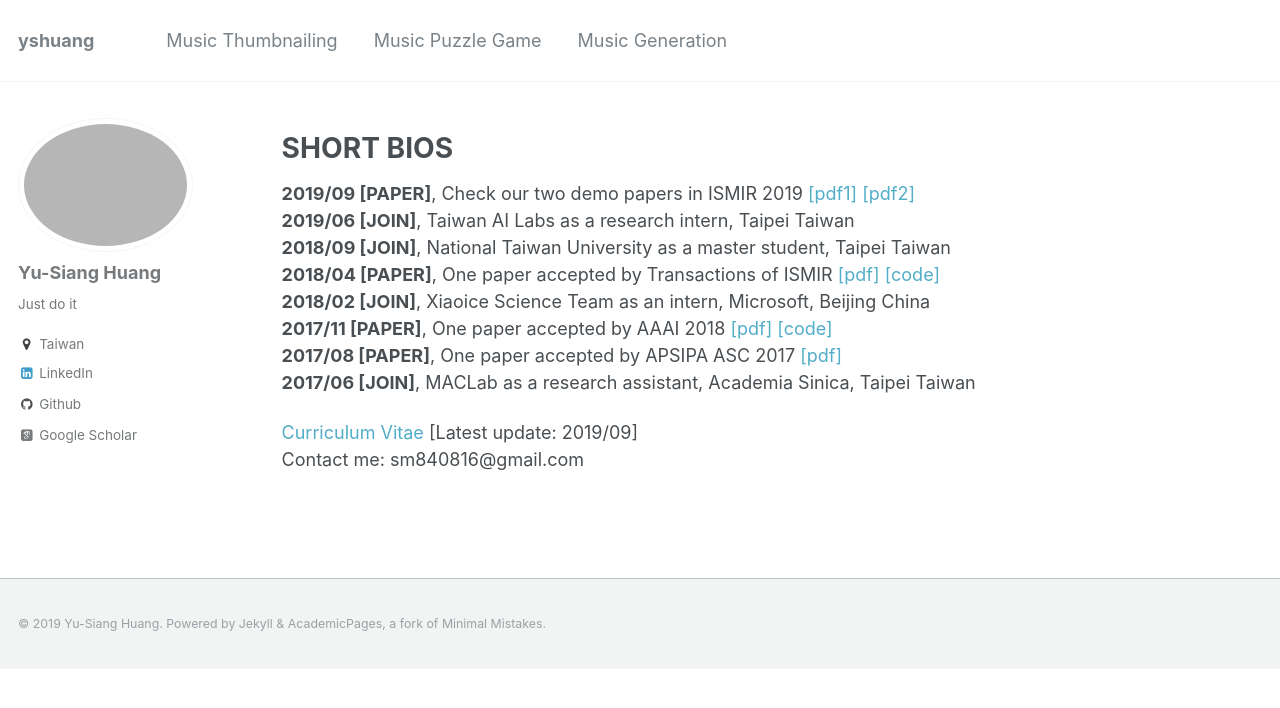
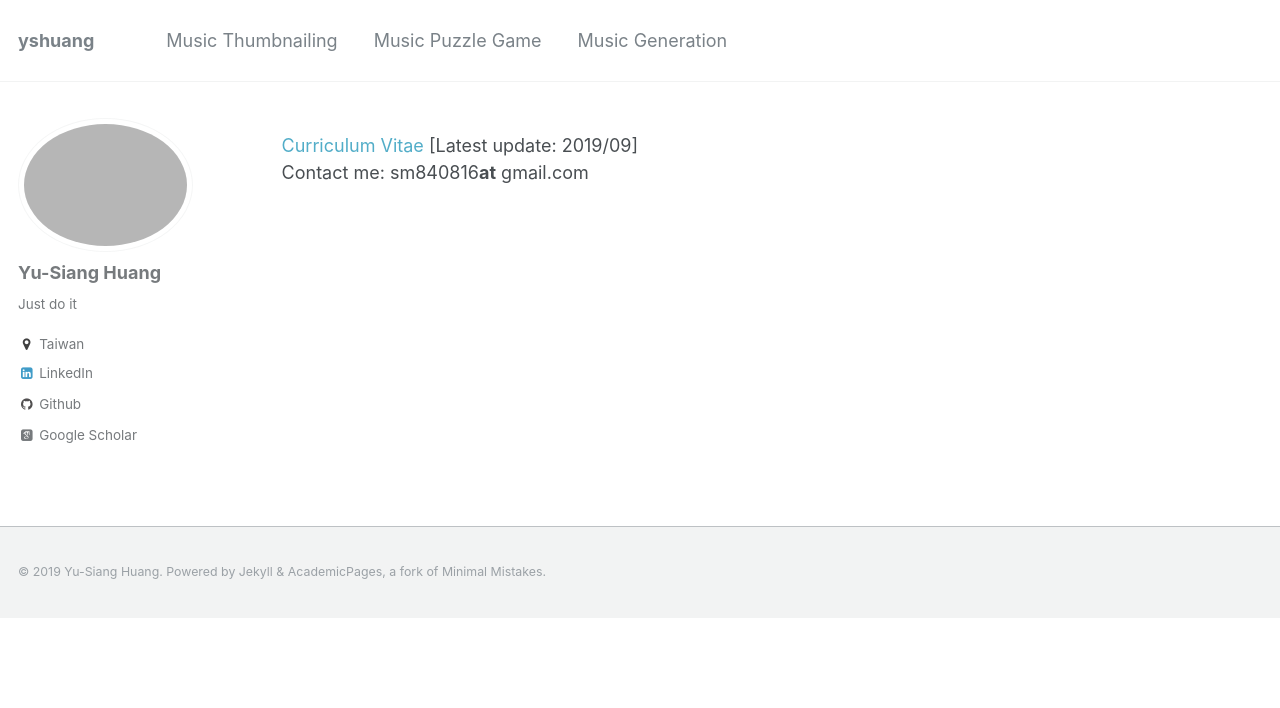
Before and after one commit to remyhuang/remyhuang.github.io, a Jekyll site: the page built from _pages/about.md, in a window 1280 px wide. Shown: the top 708 px of the page. Built offline with Jekyll 4.4.1, drawn with Linux system fonts in a browser that asks for light colours; some web fonts are replaced.

Commit message:
Update about.md

```diff
--- a/_pages/about.md
+++ b/_pages/about.md
@@ -8,17 +8,5 @@ redirect_from:
   - /about.html
 
 ---
-
-SHORT BIOS
-=====
-__2019/09 \[PAPER\]__, Check our two demo papers in ISMIR 2019 [\[pdf1\]](http://mac.citi.sinica.edu.tw/~yang/pub/ailabs19ismirlbd_1.pdf) [\[pdf2\]](http://mac.citi.sinica.edu.tw/~yang/pub/ailabs19ismirlbd_2.pdf) <br />
-__2019/06 \[JOIN\]__, Taiwan AI Labs as a research intern, Taipei Taiwan <br />
-__2018/09 \[JOIN\]__, National Taiwan University as a master student, Taipei Taiwan <br />
-__2018/04 \[PAPER\]__, One paper accepted by Transactions of ISMIR [\[pdf\]](https://transactions.ismir.net/articles/10.5334/tismir.14/) [\[code\]](https://github.com/remyhuang/pop-music-highlighter) <br />
-__2018/02 \[JOIN\]__, Xiaoice Science Team as an intern, Microsoft, Beijing China <br />
-__2017/11 \[PAPER\]__, One paper accepted by AAAI 2018 [\[pdf\]](https://aaai.org/ocs/index.php/AAAI/AAAI18/paper/view/16174/) [\[code\]](https://github.com/remyhuang/music-puzzle-games) <br />
-__2017/08 \[PAPER\]__, One paper accepted by APSIPA ASC 2017 [\[pdf\]](https://remyhuang.github.io/files/huang17apsipa.pdf) <br />
-__2017/06 \[JOIN\]__, MACLab as a research assistant, Academia Sinica, Taipei Taiwan <br />
-
 [Curriculum Vitae](https://remyhuang.github.io/files/huang_cv.pdf) \[Latest update: 2019/09\] <br />
-Contact me: sm840816@gmail.com
+Contact me: sm840816__at__ gmail.com
```
